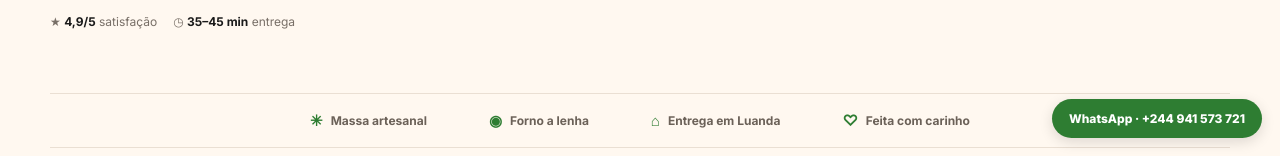
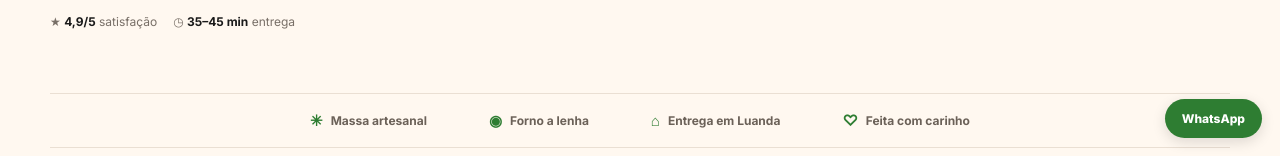
Before and after one commit to sharptech2026/pizzaria, a plain HTML site: page index.html in a window 1280 px wide. Shown: the part 644-800 px from the top of the page. Drawn offline with Linux system fonts and the light colour scheme.

Commit message:
edição do número do whatsapp

```diff
--- a/index.html
+++ b/index.html
@@ -1316,8 +1316,7 @@
                         721</a><a href="https://wa.me/244941573721" target="_blank" rel="noreferrer">WhatsApp ↗</a><a
                         href="#admin" onclick="openAdmin(event)">Admin demo</a></div>
             </div>
-        </footer><a class="whatsapp" href="https://wa.me/244941573721" target="_blank" rel="noreferrer">WhatsApp · +244
-            941 573 721</a>
+        </footer><a class="whatsapp" href="https://wa.me/+244 945 169 961" target="_blank" rel="noreferrer">WhatsApp</a>
     </div>
     <div class="overlay" id="customOverlay" role="dialog" aria-modal="true" aria-labelledby="customTitle">
         <div class="dialog"><button class="close" onclick="closeCustom()" aria-label="Fechar">×</button>
```
